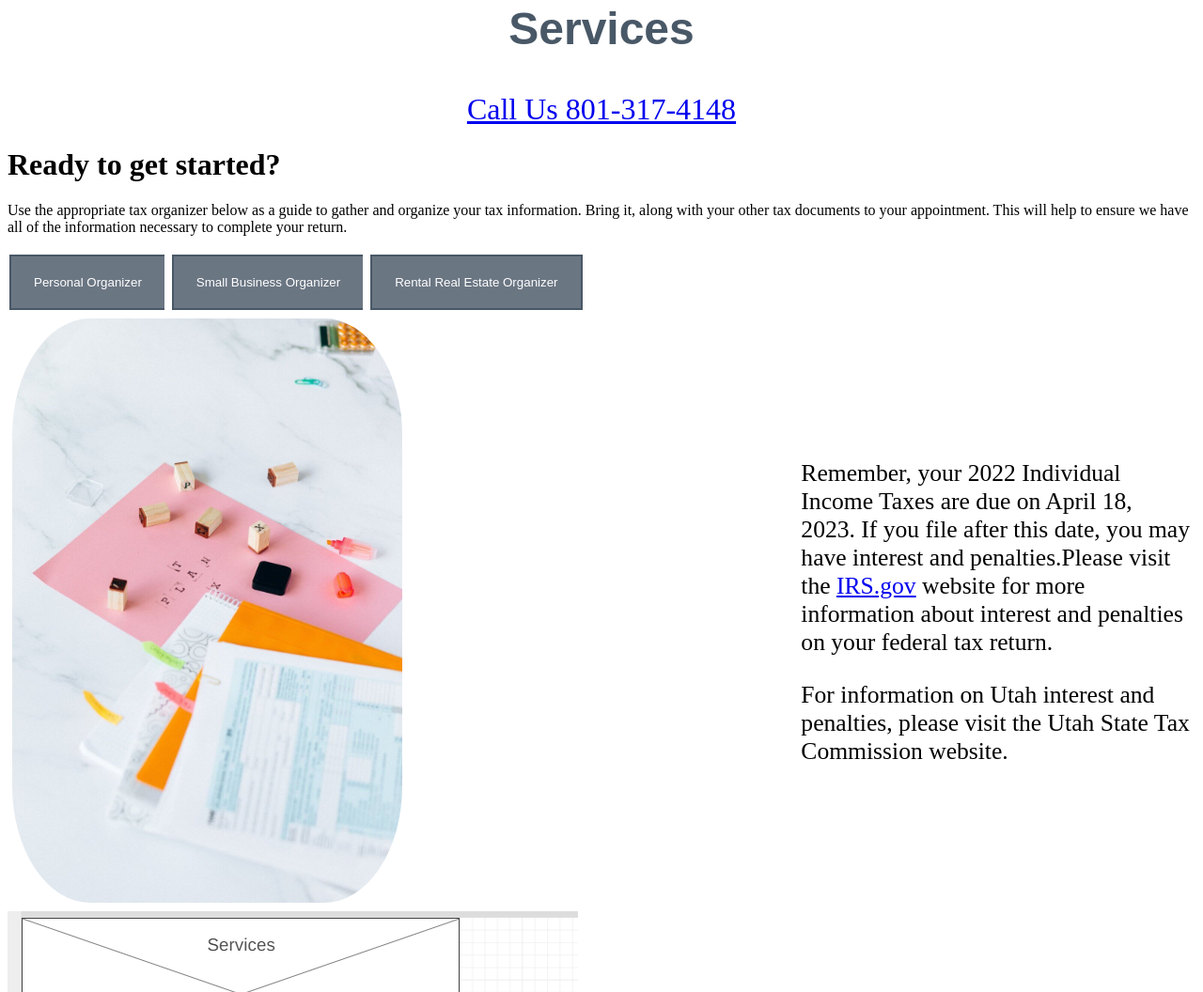
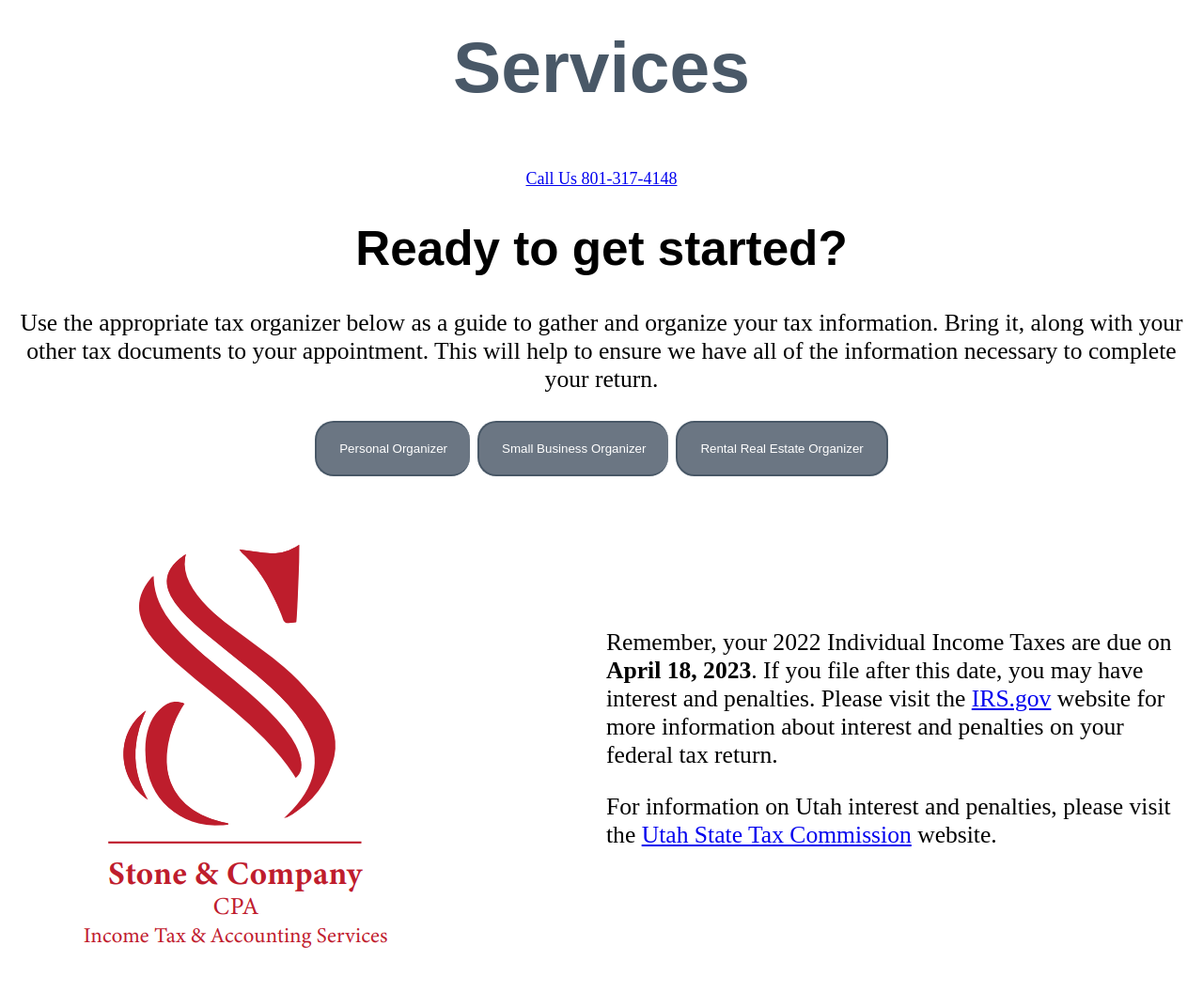
Before and after one commit to MotherHubbard99/wdd130, a plain HTML site: page stoneandco/services.html in a window 1280 px wide. Shown: the part 412-1468 px from the top of the page at 94% size. Drawn offline with Linux system fonts and the light colour scheme; a web font is replaced by a local one.

Commit message:
made more cosmetic adjustments to Services page.

```diff
--- a/stoneandco/services.html
+++ b/stoneandco/services.html
@@ -30,19 +30,10 @@
                 </section>
             </div>
         </div>
-    <h1>Ready to get started?</h1>
-    <p> Use the appropriate tax organizer below as a guide to gather and organize your tax information. Bring it, along with your other tax documents to your appointment. This will help to ensure we have all of the information necessary to complete your return.</p>
-    <!--<div id = "organizers">
-        <div class ="personal-organizer">
-            <a class="button1" href="personalorganizer.pdf">Personal Organizer</a>
-        </div>
-        <div class = "smallbusiness-organizer">
-            <a class="button2" href="smallbusinessorganizer.pdf">Small Business Organizer</a>
-        </div>
-        <div class ="rental-real-estate-organizer">
-            <a class="button3" href="rentalrealestateorganizer.pdf">Rental Real Esate Organizer</a>
-        </div>
-    </div> -->
+    <div class ="center-vp">
+        <h1>Ready to get started?</h1>
+        <p>Use the appropriate tax organizer below as a guide to gather and organize your tax information. Bring it, along with your other tax documents to your appointment. This will help to ensure we have all of the information necessary to complete your return.</p>
+    </div>
     <div class="btn-group">
         <button>Personal Organizer</button>
         <button>Small Business Organizer</button>
@@ -50,11 +41,11 @@
       </div>
     <div class ="flex-container-services">
         <div class="servicesb">
-            <img id="servicesb" src="images/rsz_servicesb.jpg" alt="tax plan image">
+            <img id="servicesb" src="images/logo.png" alt="tax plan image" class="responsive">
         </div>
         <div class ="duedates">
-            <p>Remember, your 2022 Individual Income Taxes are due on April 18, 2023.  If you file after this date, you may have interest and penalties.Please visit the <a href="https://www.irs.gov/">IRS.gov</a> website for more information about interest and penalties on your federal tax return.</p>
-            <p>For information on Utah interest and penalties, please visit the Utah State Tax Commission website.</p>
+            <p>Remember, your 2022 Individual Income Taxes are due on <b>April 18, 2023</b>.  If you file after this date, you may have interest and penalties. Please visit the <a href="https://www.irs.gov/" target="_blank">IRS.gov</a> website for more information about interest and penalties on your federal tax return.</p>
+            <p>For information on Utah interest and penalties, please visit the <a href="https://incometax.utah.gov/" target="_blank">Utah State Tax Commission</a> website.</p>
         </div>
     </div>
 
@@ -68,8 +59,7 @@
         <img class="logo" src="images/logo.png" alt="Stone & Company logo">
     </a>
     <div class ="google-map">
-       <a href="https://goo.gl/maps/nxGecQ7jUEjkeEYM8">Stone & Company<br> 4655 S 1900 W Ste 10<br>
-        Roy, Utah </a>
+        <a href="https://goo.gl/maps/nxGecQ7jUEjkeEYM8">Stone & Company<br>4655 S 1900 W Ste 10<br></sp>Roy, Utah </a>
     </div>
     <p><a href="contactus.html">Contact Us</a></p>
     <a href="mailto:admin@jstonecpa.com">Email us at admin@jstonecpa.com</a>
--- a/stoneandco/styles/style.css
+++ b/stoneandco/styles/style.css
@@ -60,7 +60,7 @@ nav a:hover, .button-box:hover, footer a:hover{
     grid-row: 1/2;
     margin-top: 100px;
     text-align: center;
-    font-size: 2em;
+    font-size: 4vw;
     margin-top: 10px;
 }
 #hero-img{
@@ -73,9 +73,13 @@ nav a:hover, .button-box:hover, footer a:hover{
     color:#495867;
     text-align: center;
 }
+h1, h2, h3, h4 {
+    font-family: "Shantell Sans", Arial, Helvetica;
+}
 .button-box{
     text-align: center;
     color: #23297a;
+    font-size: large;
 }
 .flex-container{
     display:flex;
@@ -109,13 +113,13 @@ nav a:hover, .button-box:hover, footer a:hover{
     padding:5px;
 }
 .servicesb img{
-    border-radius: 20%;
-    max-width: 50%;
+    /*border-radius: 20%;*/
+    max-width: 100%;
     max-height: auto;
 }
 .duedates{
-    width:50%;
-    padding: 5px;
+    width:100%;
+    padding: 1px;
     font-size: 2vw;
 }
 .responsive{
@@ -124,7 +128,12 @@ nav a:hover, .button-box:hover, footer a:hover{
     width:auto;
 }
 /*Services page Organizer buttons*/
+.btn-group {
+    /*align the buttons themselves in the middle of the page */
+    text-align: center;
+}
 .btn-group button {
+    font-family: "Shantell Sans", Arial, Helvetica;
     background-color: #6B7683; /* Green background */
     border: 2px solid #495867; /* Green border */
     color: white; /* White text */
@@ -135,10 +144,10 @@ nav a:hover, .button-box:hover, footer a:hover{
     margin:4px 2px;
     cursor: pointer; /* Pointer/hand icon */
     /*float: left; /* Float the buttons side by side */
-  }
-  .button{
-    border-radius: 8px;
-  }
+    border-radius: 20px;
+    /*center all of the buttons*/
+
+}
   .btn-group button:not(:last-child) {
     border-right: none; /* Prevent double borders */
   }
@@ -153,6 +162,10 @@ nav a:hover, .button-box:hover, footer a:hover{
   /* Add a background color on hover */
   .btn-group button:hover {
     background-color: #8B0000;
+  }
+  .center-vp{
+    text-align: center;
+    font-size: 2vw;
   }
 
 footer{
```
Also changed, not shown: index.html/index.html (+1 -1 lines).
